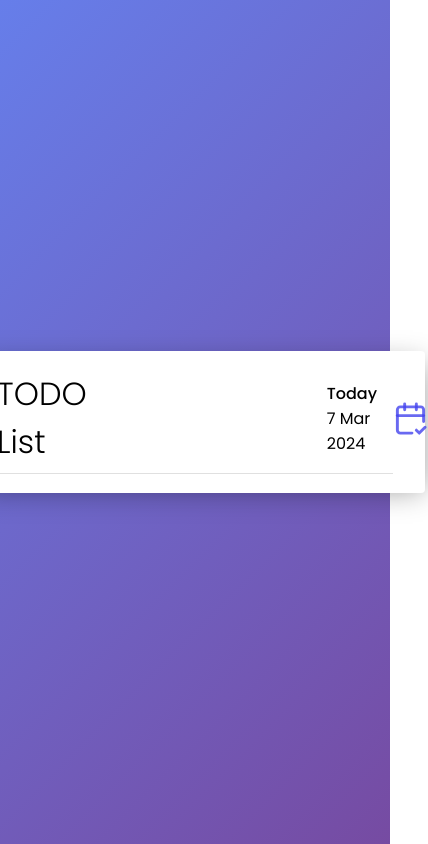
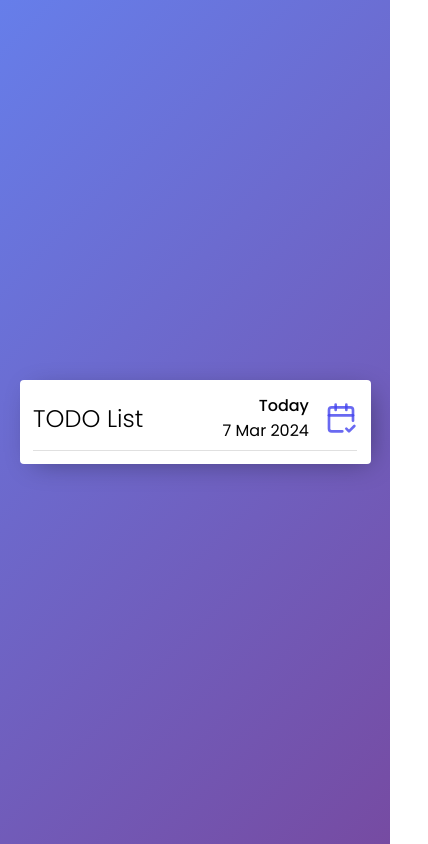
Before and after one commit to 1Maatheus/todo-list-js-vanilla, a plain HTML site: page index.html in a window 390 px wide. Shown: the whole page, 428 px wide, since content can reach past the window. Drawn offline with Linux system fonts and the light colour scheme.

Commit message:
style: tornando o layout responsivo

```diff
--- a/index.html
+++ b/index.html
@@ -30,7 +30,7 @@
                 <span class="year"></span
               ></span>
             </span>
-            <img src="./assets/calendar.svg" alt="" />
+            <img class="calendar-img" src="./assets/calendar.svg" alt="" />
           </span>
         </div>
       </div>
--- a/sass/_main.scss
+++ b/sass/_main.scss
@@ -35,3 +35,30 @@
     font-weight: 500;
   }
 }
+
+@media screen and (max-width: 430px) {
+  .todo-container {
+    padding: 0.85rem;
+    width: 90svw;
+  }
+
+  .todo-logo {
+    gap: 4rem;
+    justify-content: space-between;
+
+    .todo-logo-title {
+      font-weight: 300;
+      font-size: 1.5rem;
+    }
+  }
+
+  .day,
+  .month,
+  .year {
+    font-size: 1rem;
+  }
+
+  .calendar-img {
+    width: 2rem;
+  }
+}
```
Also changed, not shown: css/style.css, 1 other file.
